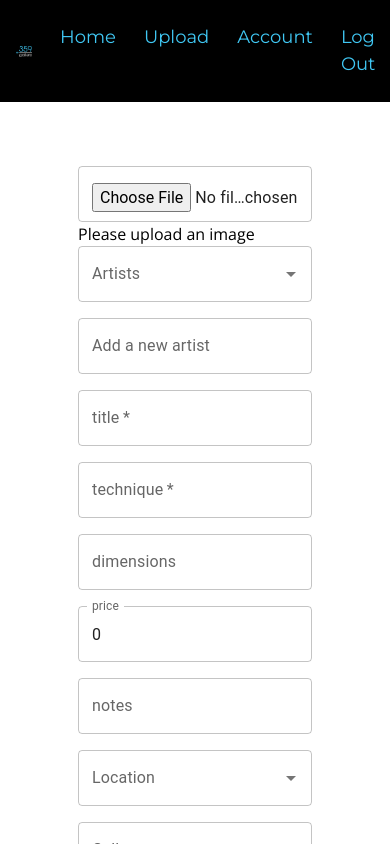
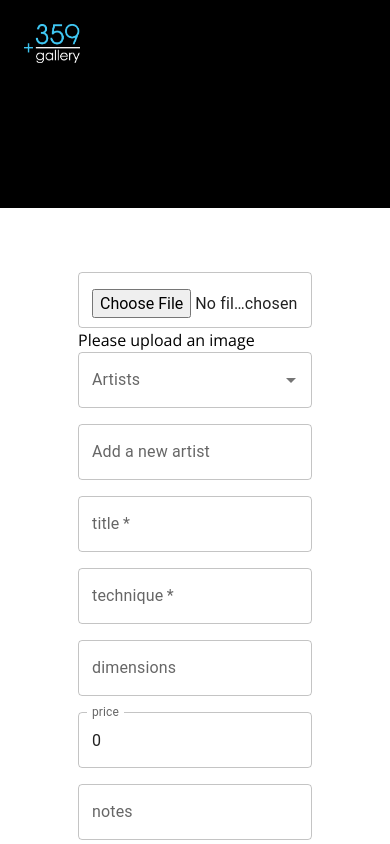
Before and after one commit to milenski1989/plus359-react-express-app, a React (Create React App) app in the folder client/: page /upload in a window 390 px wide. Shown: the top 844 px of the page. Built offline with nearby package versions, Linux system fonts and the light colour scheme; no server answers; sample sign-in values are in the browser's storage.

Commit message:
style navbar for mobile

```diff
--- a/client/package.json
+++ b/client/package.json
@@ -7,6 +7,8 @@
     "@babel/runtime": "^7.18.9",
     "@emotion/react": "^11.11.1",
     "@emotion/styled": "^11.11.0",
+    "@headlessui/react": "^1.7.18",
+    "@heroicons/react": "^1.0.6",
     "@mui/icons-material": "^5.10.2",
     "@mui/material": "^5.14.13",
     "@mui/x-tree-view": "^6.0.0-beta.0",
--- a/client/src/components/Account.js
+++ b/client/src/components/Account.js
@@ -1,5 +1,6 @@
 import "./App.css";
 import ConstructionIcon from '@mui/icons-material/Construction';
+import Navbar from "./Navbar";
 
 
 const Account = () => {
@@ -9,6 +10,7 @@ const Account = () => {
 
     return (
         <>
+            <Navbar />
             <section className="mainSection" style={{textAlign: "center", marginTop: "40vh"}}>
                 <ConstructionIcon fontSize="large" color="primary"/>
 
--- a/client/src/components/NavBar.css
+++ b/client/src/components/NavBar.css
@@ -6,7 +6,35 @@
 
 }
 
-.navbar-elements-container {
+.mobile-navbar-container {
+    display: flex;
+    justify-content: space-between;
+    flex-wrap: wrap;
+    padding: 1.5rem;
+    background-color: black;
+    width: 100vw;
+
+}
+
+.mobile-nav-links-container {
+    font-size: 0.875rem;
+    line-height: 1.25rem;
+    margin-right: -8rem;
+}
+
+.hidden {
+    visibility: hidden;
+}
+
+.navbar-button {
+    padding-top: 0.5rem;
+    padding-bottom: 0.5rem;
+    padding-left: 0.75rem;
+    padding-right: 0.75rem;
+    color: #40C8F4;
+}
+
+.navbar-container {
     display: flex;
     flex-direction: row;
     align-items: center;
@@ -16,6 +44,10 @@
 .logo {
     width: 5rem;
     margin-right: 1rem;
+}
+
+.mobile-logo {
+    width: 3.5rem;
 }
 
 .current-location {
@@ -33,6 +65,14 @@
     font-size: 18px;
 }
 
+.mobile-nav-link {
+    color: #40C8F4;
+    margin-top: 1rem;
+    margin-right: 1rem;
+    text-decoration: none;
+    display: block;
+}
+
 .right-side {
     display: flex;
     margin-left: auto;
--- a/client/src/components/Navbar.js
+++ b/client/src/components/Navbar.js
@@ -1,6 +1,9 @@
 /* eslint-disable no-undef */
 import { Link, useNavigate, useLocation } from "react-router-dom"
 import './NavBar.css'
+import { useMediaQuery } from "@mui/material";
+import { MenuIcon, XIcon } from "@heroicons/react/outline";
+import { useState } from "react";
 
 const icons = {
     logo: require('./assets/logo359 gallery-white1.png')
@@ -10,6 +13,10 @@ const Navbar = () => {
 
     let navigate = useNavigate();
     const {pathname} = useLocation();
+    const [isOpen, setIsOpen] = useState(false);
+
+    const isSmallDevice = useMediaQuery("only screen and (max-width : 768px)");
+    console.log(isSmallDevice)
 
     const handleLogout = () => {
         window.localStorage.clear()
@@ -18,6 +25,38 @@ const Navbar = () => {
     }
 
     return  <>
+        {isSmallDevice ?
+            <nav className="mobile-navbar-container">
+                <Link to='/'><img className="mobile-logo" alt="logo" src={icons.logo}/></Link>
+                <div className={isOpen ? "mobile-nav-links-container" : "hidden"}>
+                    <Link to='/'
+                        className="mobile-nav-link"
+                    >Home</Link>
+                    <Link to='/upload'
+                        className="mobile-nav-link"
+                    >Upload</Link>
+                    <Link to='/account'
+                        className="mobile-nav-link"
+                    >Account</Link>
+                    <Link to='/login'
+                        onClick={handleLogout}
+                        className="mobile-nav-link"
+                    >Log Out</Link>
+                </div>
+                <div className="block lg:hidden">
+                    <button
+                        onClick={() => setIsOpen(!isOpen)}
+                        className="navbar-button"
+                    >
+                        {isOpen ? (
+                            <XIcon className="h-6 w-6" aria-hidden="true" />
+                        ) : (
+                            <MenuIcon className="h-6 w-6" aria-hidden="true" />
+                        )}
+                    </button>
+                </div>
+            </nav>
+            :
             <nav className="navbar">
                 <div className="navbar-elements-container">
                     <Link to='/'><img className="logo" alt="logo" src={icons.logo}/></Link>
@@ -39,6 +78,7 @@ const Navbar = () => {
                     </div>
                 </div>
             </nav>
+        }
     </>
 }
 
```
Also changed, not shown: client/src/index.css (line endings or trailing spaces), 2 other files (tests, documents, lock files or other folders). Lines whose indentation alone changed are shown as unchanged.
